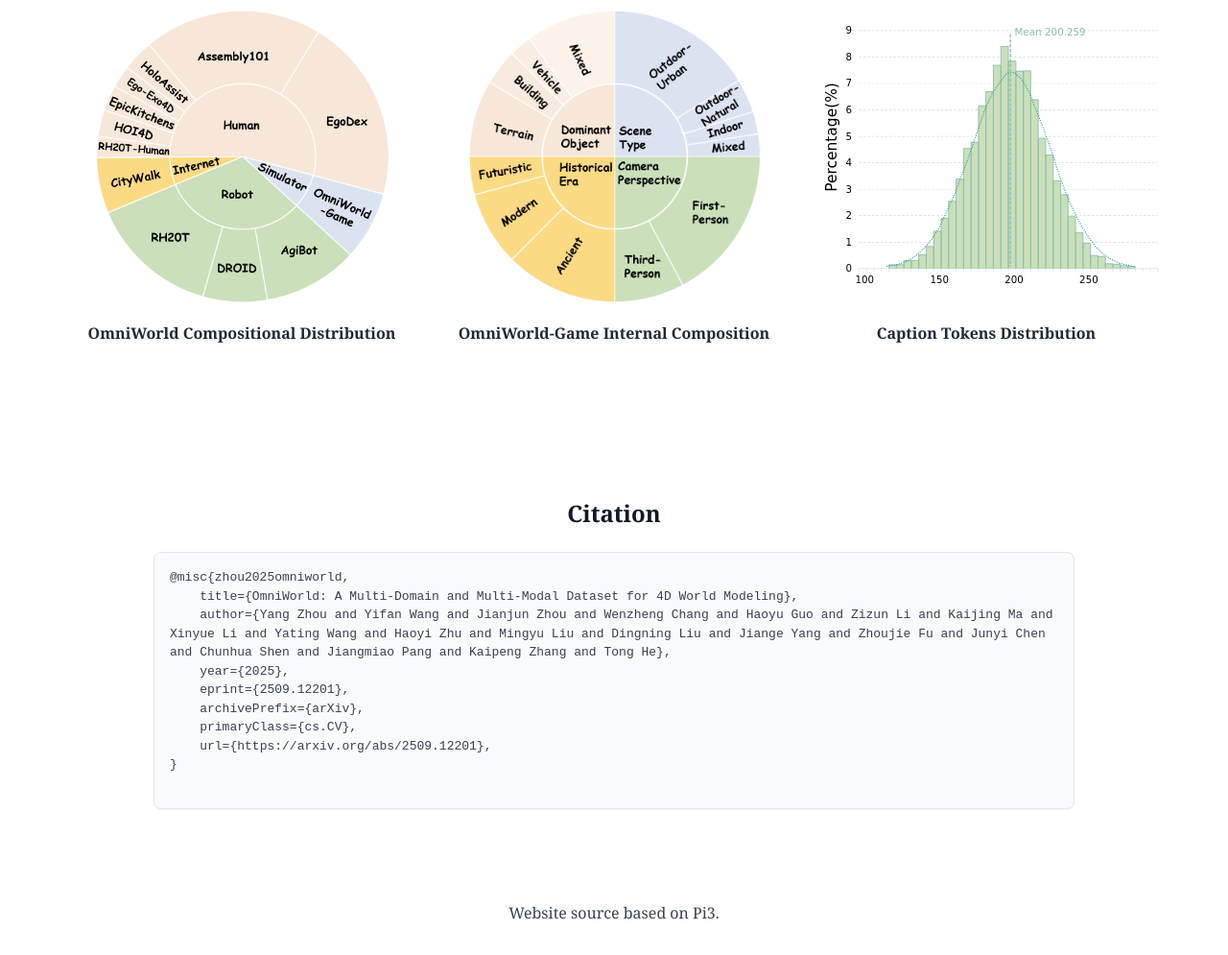
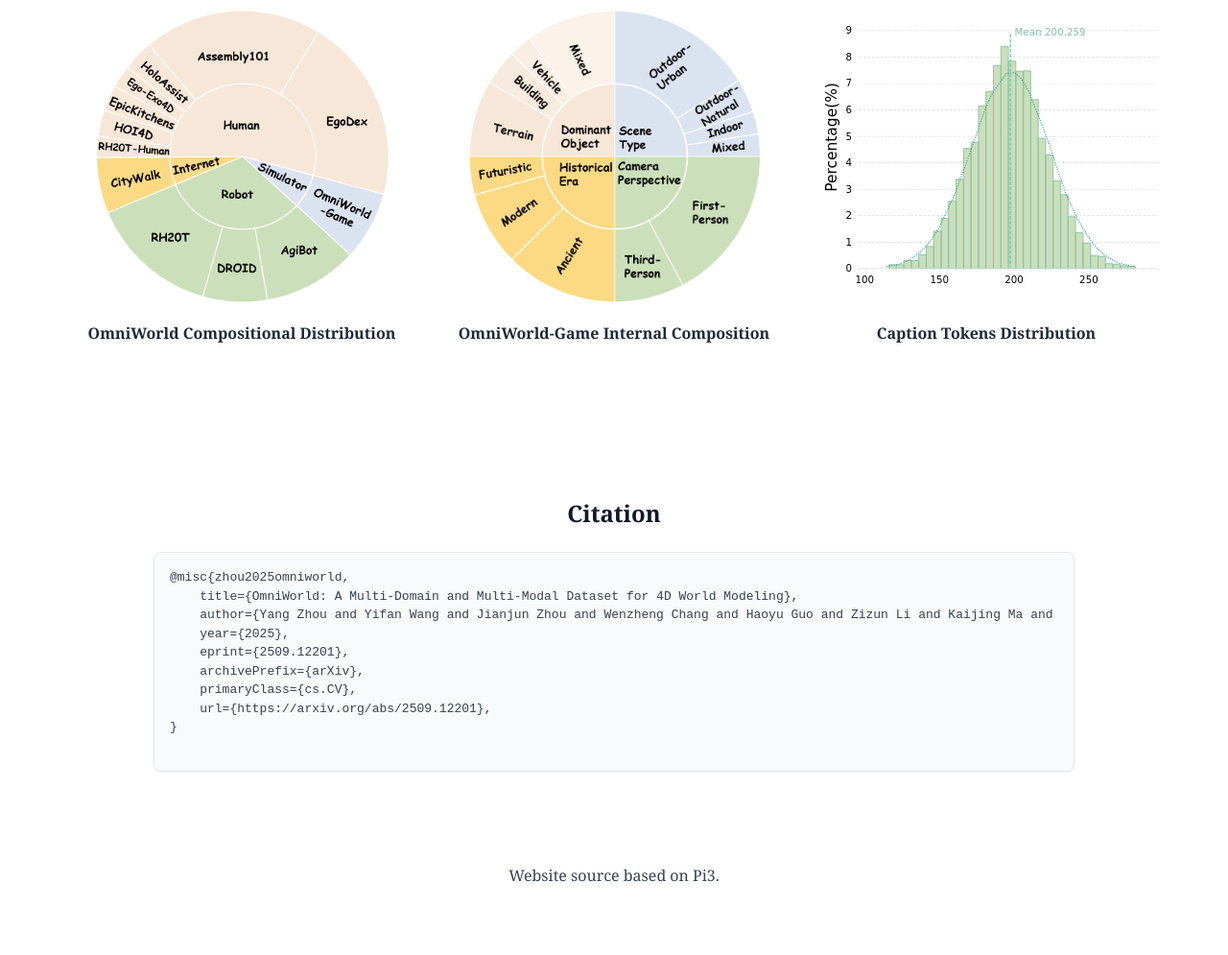
Before and after one commit to yangzhou24/yangzhou24.github.io, a plain HTML site: page OmniWorld/index.html in a window 1280 px wide. Shown: the part 5901-6896 px from the top of the page at 96% size. After the commit the page ends 6857 px from the top, so only its background shows below. Drawn offline with nearby package versions, Linux system fonts and the light colour scheme; no server answers; animation ran at ten frames a second; a web font is replaced by a local one.

Commit message:
Update index.html with citation

```diff
--- a/OmniWorld/index.html
+++ b/OmniWorld/index.html
@@ -1426,9 +1426,7 @@
 
           <div class="citation-box bg-gray-50 border border-gray-200 rounded-lg p-4 shadow-sm">
 
-            <!-- ① 让内容包裹；② 允许长单词断行；③ 去掉手写缩进 -->
-            <pre class="citation-code whitespace-pre-wrap break-words"
-                 style="font-family:monospace;margin:0;">
+            <pre class="citation-code whitespace-pre overflow-x-auto w-full" style="font-family:monospace;margin:0;">
 @misc{zhou2025omniworld,
     title={OmniWorld: A Multi-Domain and Multi-Modal Dataset for 4D World Modeling},
     author={Yang Zhou and Yifan Wang and Jianjun Zhou and Wenzheng Chang and Haoyu Guo and Zizun Li and Kaijing Ma and Xinyue Li and Yating Wang and Haoyi Zhu and Mingyu Liu and Dingning Liu and Jiange Yang and Zhoujie Fu and Junyi Chen and Chunhua Shen and Jiangmiao Pang and Kaipeng Zhang and Tong He},
@@ -1442,7 +1440,7 @@
           </div>
 
         </div>
-      </div>
+    </div>
 
     <footer class="py-8">
         <div class="max-w-7xl mx-auto px-4 sm:px-6 lg:px-8">
```
